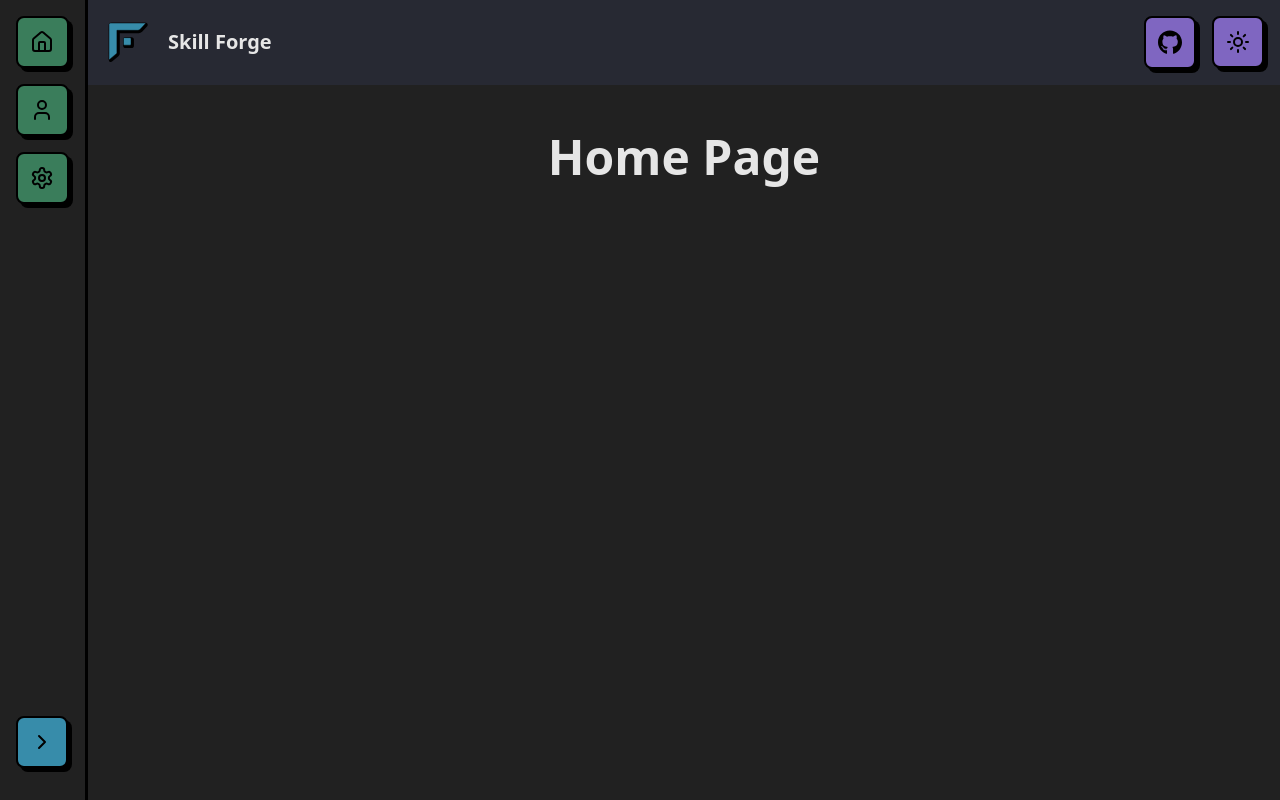
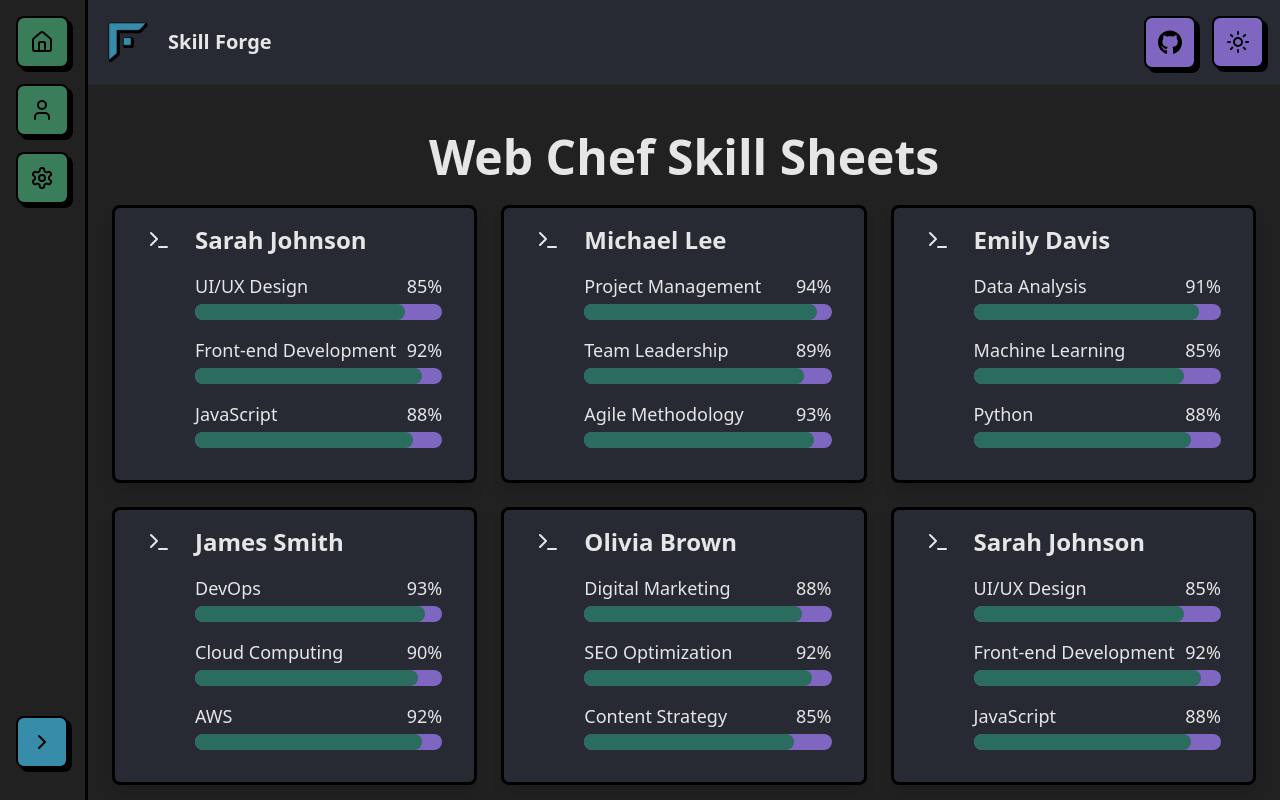
Before and after one commit to robherba/skill-forge, a React (Vite) app: page / in a window 1280 px wide. Built offline with nearby package versions, Linux system fonts and the light colour scheme.

Commit message:
feat(home): create HomePage component and include required components

```diff
--- a/src/ui/components/Card.tsx
+++ b/src/ui/components/Card.tsx
@@ -7,7 +7,7 @@ type CardType = {
   title?: string;
   description?: string;
   callToActionText?: string;
-  callToActionLink: string;
+  callToActionLink?: string;
 };
 
 const Card = ({
@@ -41,7 +41,7 @@ const Card = ({
                 {description}
               </p>
             )}
-            {callToActionText && <Button buttonText={callToActionText} rounded='md' />}
+            {callToActionText && <Button>{callToActionText}</Button>}
           </div>
         </article>
       {/* </Link> */}
--- /dev/null
+++ b/src/ui/components/Grid.tsx
@@ -0,0 +1,20 @@
+import classNames from 'classnames';
+import { ReactNode } from 'react';
+
+interface GridProps {
+  children?: ReactNode;
+	className?: string;
+}
+
+const Grid = ({ children, className }: GridProps) => {
+  return (
+    <div className={classNames(
+			"flex gap-6 flex-wrap w-auto m-auto justify-stretch *:w-full md:*:w-[calc(50%_-_12px)] xl:*:w-[calc(33.33%_-_16px)] 2xl:*:w-[calc(25%_-_18px)]",
+			className
+		)}>
+      {children}
+    </div>
+  );
+};
+
+export default Grid;
--- /dev/null
+++ b/src/ui/components/ProfileCard.tsx
@@ -0,0 +1,62 @@
+import React, { useEffect, useState } from 'react';
+import { Terminal } from 'lucide-react';
+
+interface KeySkill {
+  name: string;
+  value: number;
+  progress?: number;
+}
+
+interface ProfileCardProps {
+  name: string;
+  keySkills: KeySkill[];
+}
+
+const ProfileCard: React.FC<ProfileCardProps> = ({ name, keySkills }) => {
+  const [animatedSkills, setAnimatedSkills] = useState<KeySkill[]>([]);
+
+  useEffect(() => {
+    // Inicia las barras de progreso animadas
+    setAnimatedSkills(keySkills.map(skill => ({
+      ...skill,
+      progress: 0,
+    })));
+
+    keySkills.forEach((_, index) => {
+      setTimeout(() => {
+        setAnimatedSkills(prevSkills => {
+          const newSkills = [...prevSkills];
+          newSkills[index].progress = newSkills[index].value;
+          return newSkills;
+        });
+      }, 100 * index);
+    });
+  }, [keySkills]);
+
+  return (
+    <div className="flex gap-6 px-8 py-4 shadow-lg rounded-lg bg-[var(--bg)] border-3 border-[var(--border)]">
+      <Terminal className="h-6 w-6 mt-1" />
+      <div className='flex flex-col items-start flex-1'>
+        <h2 className="text-2xl font-semibold mb-4">{name}</h2>
+        <div className='w-full'>
+          {animatedSkills.map((skill, index) => (
+            <div key={index} className="mb-4">
+              <div className="flex justify-between mb-1">
+                <span className="text-lg">{skill.name}</span>
+                <span className="text-lg">{skill.progress}%</span>
+              </div>
+              <div className="w-full bg-[var(--lilac)] rounded-full h-4">
+                <div
+                  className="bg-[var(--mint)] h-4 rounded-full"
+                  style={{ width: `${skill.progress}%`, transition: 'width 1s ease-out' }}
+                />
+              </div>
+            </div>
+          ))}
+        </div>
+      </div>
+    </div>
+  );
+};
+
+export default ProfileCard;
--- a/src/ui/pages/Home.tsx
+++ b/src/ui/pages/Home.tsx
@@ -1,7 +1,98 @@
+import Grid from '../components/Grid';
+import ProfileCard from '../components/ProfileCard';
+
 const Home = () => {
+  const profiles = [
+    {
+      name: 'Sarah Johnson',
+      keySkills: [
+        { name: 'UI/UX Design', value: 85 },
+        { name: 'Front-end Development', value: 92 },
+        { name: 'JavaScript', value: 88 },
+      ]
+    },
+    {
+      name: 'Michael Lee',
+      keySkills: [
+        { name: 'Project Management', value: 94 },
+        { name: 'Team Leadership', value: 89 },
+        { name: 'Agile Methodology', value: 93 },
+      ]
+    },
+    {
+      name: 'Emily Davis',
+      keySkills: [
+        { name: 'Data Analysis', value: 91 },
+        { name: 'Machine Learning', value: 85 },
+        { name: 'Python', value: 88 },
+      ]
+    },
+    {
+      name: 'James Smith',
+      keySkills: [
+        { name: 'DevOps', value: 93 },
+        { name: 'Cloud Computing', value: 90 },
+        { name: 'AWS', value: 92 },
+      ]
+    },
+    {
+      name: 'Olivia Brown',
+      keySkills: [
+        { name: 'Digital Marketing', value: 88 },
+        { name: 'SEO Optimization', value: 92 },
+        { name: 'Content Strategy', value: 85 },
+      ]
+    },
+    {
+      name: 'Sarah Johnson',
+      keySkills: [
+        { name: 'UI/UX Design', value: 85 },
+        { name: 'Front-end Development', value: 92 },
+        { name: 'JavaScript', value: 88 },
+      ]
+    },
+    {
+      name: 'Michael Lee',
+      keySkills: [
+        { name: 'Project Management', value: 94 },
+        { name: 'Team Leadership', value: 89 },
+        { name: 'Agile Methodology', value: 93 },
+      ]
+    },
+    {
+      name: 'Emily Davis',
+      keySkills: [
+        { name: 'Data Analysis', value: 91 },
+        { name: 'Machine Learning', value: 85 },
+        { name: 'Python', value: 88 },
+      ]
+    },
+    {
+      name: 'James Smith',
+      keySkills: [
+        { name: 'DevOps', value: 93 },
+        { name: 'Cloud Computing', value: 90 },
+        { name: 'AWS', value: 92 },
+      ]
+    },
+    {
+      name: 'Olivia Brown',
+      keySkills: [
+        { name: 'Digital Marketing', value: 88 },
+        { name: 'SEO Optimization', value: 92 },
+        { name: 'Content Strategy', value: 85 },
+      ]
+    }
+  ];
+
   return (
     <div className='h-full flex flex-col items-center text-center'>
-      <h1 className='my-6 text-5xl font-extrabold'>Home Page</h1>
+      <h1 className='my-6 text-5xl font-extrabold'>Web Chef Skill Sheets</h1>
+      <Grid>
+        {profiles.map((profile, index) => (
+          <ProfileCard key={index} name={profile.name} keySkills={profile.keySkills} />
+        ))}
+      </Grid>
     </div>
   );
 };
--- a/src/ui/pages/Layout.tsx
+++ b/src/ui/pages/Layout.tsx
@@ -4,12 +4,14 @@ import LeftSidebar from '../components/LeftSidebar';
 
 const Layout = () => {
   return (
-    <div className="flex bg-[var(--bg)] text-[var(--text)]">
+    <div className="flex max-h-screen bg-[var(--bg)] text-[var(--text)]">
       <LeftSidebar />
       <main className="flex flex-col flex-1">
         <Header />
-        <div className="flex-1 p-6 bg-[var(--peach)] dark:bg-[var(--bw)]">
-          <Outlet />
+        <div className="flex-1 p-6 pb-4 bg-[var(--peach)] dark:bg-[var(--bw)] overflow-y-auto">
+          <div className='mb-4'>
+            <Outlet />
+          </div>
         </div>
       </main>
     </div>
--- a/src/ui/pages/Login.tsx
+++ b/src/ui/pages/Login.tsx
@@ -2,46 +2,16 @@ import { useState } from 'react';
 import Button from '../components/Button';
 import Input from '../components/Input';
 import useAuthContext from '../hooks/use-auth-context';
+import Link from '../components/Link';
 
 const Login = () => {
+  const [loading, setLoading] = useState<boolean>(true);
   const [uuid, setUuid] = useState<string>('');
   const { setUser } = useAuthContext();
-  // const [error, setError] = useState<string>('');
 
   const handleChange = (e: React.ChangeEvent<HTMLInputElement>) => {
     const value = e.target.value;
     setUuid(value);
-
-    // Permite que solo el formato UUID sea aceptado
-    // const regex = /^[0-9a-f]*$/i; // Permite solo caracteres válidos para UUID (hexadecimales)
-
-    // // Asegúrate de que el valor no exceda los 36 caracteres del UUID (incluyendo los guiones)
-    // if (value.length <= 36 && regex.test(value)) {
-    //   // Insertar los guiones en las posiciones correctas de un UUID
-    //   const formattedValue = formatUUID(value);
-    //   setUuid(formattedValue);
-    //   setError('');
-    // } else {
-    //   setError('El formato del UUID no es válido.');
-    // }
-  };
-
-  // // // Formatea el valor del UUID insertando los guiones en las posiciones correctas
-  // // const formatUUID = (value: string): string => {
-  // //   const parts = [
-  // //     value.slice(0, 8),
-  // //     value.slice(8, 12),
-  // //     value.slice(12, 16),
-  // //     value.slice(16, 20),
-  // //     value.slice(20, 36),
-  // //   ];
-
-  // //   return parts.filter(Boolean).join('-');
-  // // };
-
-  const handleExternalLinkClick = (event: React.MouseEvent<HTMLAnchorElement>) => {
-    event.preventDefault();
-    window.utils.openExternalLink(event.currentTarget.href);
   };
 
   const submitHandler = async () => {
@@ -59,17 +29,15 @@ const Login = () => {
       <p className='mb-8 text-md text-gray-500 max-w-lg'>
         Enter your <strong>Coda API Key</strong> to sign in and manage your data.
         If you don&apos;t have an API key yet, you can generate one in your
-        <a
-          href="https://coda.io/account"
-          className="ml-2 underline"
-          onClick={handleExternalLinkClick}
-        >
+        <Link href="https://coda.io/account" external>
           Coda account settings
-        </a>.
+        </Link>.
       </p>
       <div className='w-full max-w-md'>
         <Input placeholder="Enter your Coda API Key" color='cornflower' className='w-full px-6' value={uuid} onChange={handleChange} />
-        <Button className='mt-10 px-6 w-fit mx-auto' color='light-green'onClick={() => void submitHandler()} >Get Access</Button>
+        <Button className='mt-10 px-6 w-fit mx-auto' color='light-green'onClick={() => void submitHandler()} >
+          Get Access {loading && 'cargando...'}
+        </Button>
         {/* { error && <p style={{ color: 'red' }}>{error}</p> } */}
       </div>
     </div>
```
